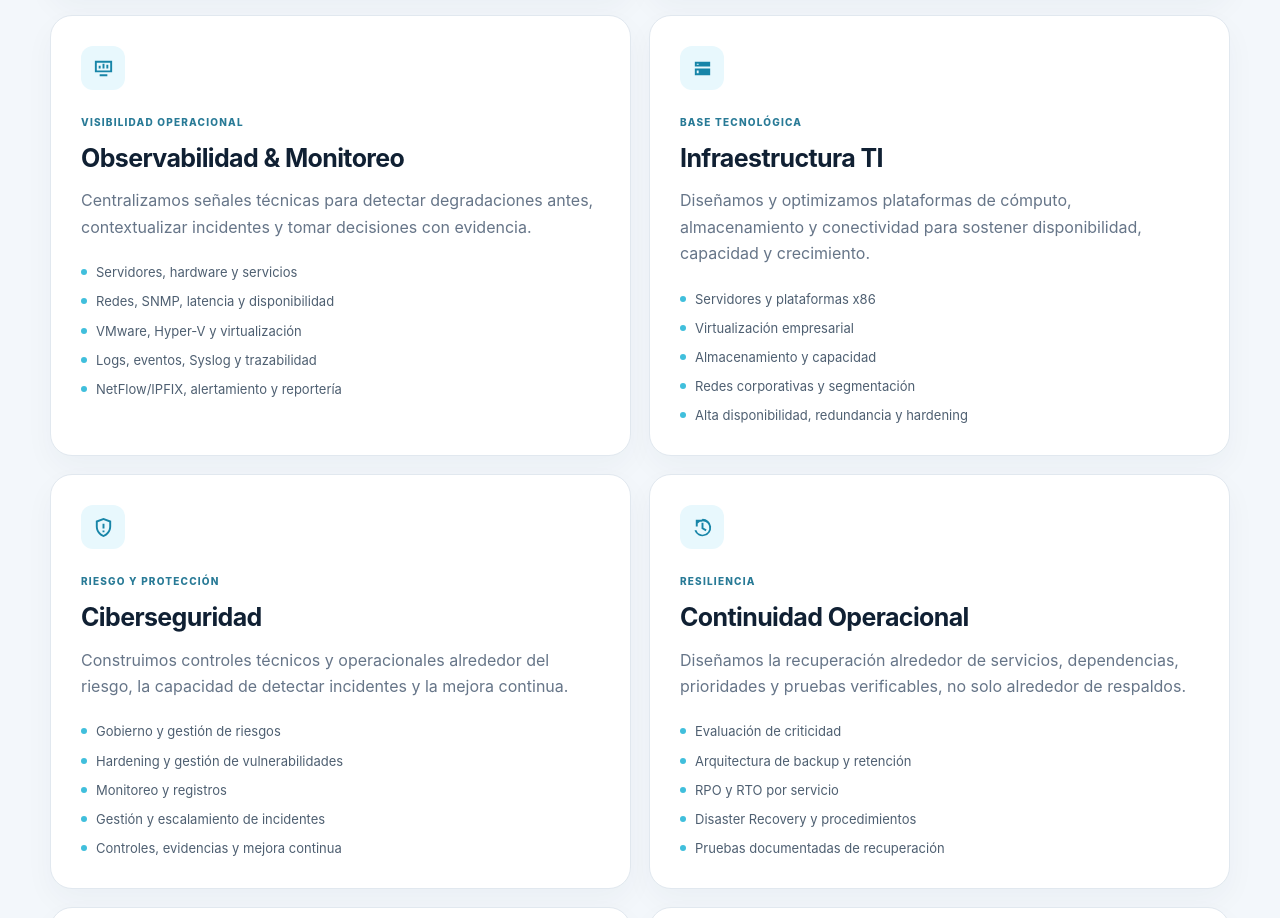
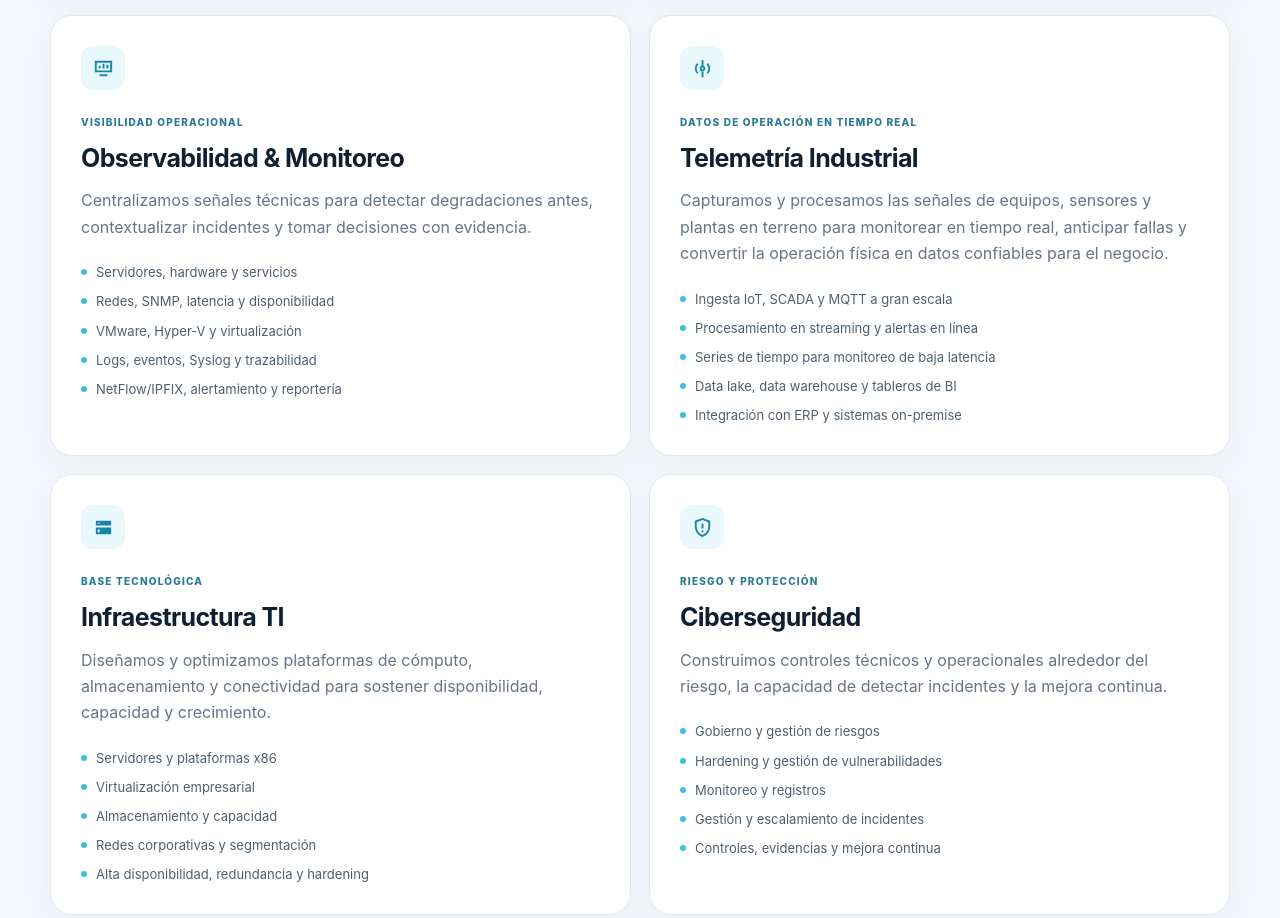
Before and after one commit to Blopatec/toren, a plain HTML site: page index.html in a window 1280 px wide. Shown: the part 2362-3280 px from the top of the page. Drawn offline with Linux system fonts and the light colour scheme.

Commit message:
Update index.html

```diff
--- a/index.html
+++ b/index.html
@@ -4,7 +4,7 @@
   <meta charset="utf-8">
   <meta name="viewport" content="width=device-width,initial-scale=1">
   <title>Toren | Soluciones y Servicios de Tecnología para Empresas</title>
-  <meta name="description" content="Toren integra automatización, inteligencia artificial, desarrollo de software, observabilidad, infraestructura, ciberseguridad, continuidad operacional y servicios administrados para empresas en Chile.">
+  <meta name="description" content="Toren integra automatización, inteligencia artificial, desarrollo de software, observabilidad, infraestructura, ciberseguridad, continuidad operacional, telemetría industrial y servicios administrados para empresas en Chile.">
   <meta name="theme-color" content="#08172d">
   <meta name="robots" content="index,follow,max-image-preview:large">
   <link rel="canonical" href="https://www.toren.cl/">
@@ -108,7 +108,7 @@
         </div>
       </div>
       <div class="container tech-strip" aria-label="Capacidades tecnológicas">
-        <span>RPA</span><span>IA Generativa</span><span>Machine Learning</span><span>VMware</span><span>Windows & Linux</span><span>SNMP</span><span>NetFlow / IPFIX</span><span>Web & Mobile</span>
+        <span>RPA</span><span>IA Generativa</span><span>Machine Learning</span><span>VMware</span><span>Windows & Linux</span><span>SNMP</span><span>NetFlow / IPFIX</span><span>IoT · SCADA · MQTT</span><span>Web & Mobile</span>
       </div>
     </section>
 
@@ -182,7 +182,23 @@
             </ul>
           </article>
 
-          <article class="solution-card reveal">
+		  <article class="solution-card reveal">
+            <div class="icon-box" aria-hidden="true">
+              <svg viewBox="0 0 24 24"><path d="M11 3h2v6.1a3 3 0 1 1-2 0zm1 8a1 1 0 1 0 0 2 1 1 0 0 0 0-2zM6.3 6.3l1.4 1.4a6 6 0 0 0 0 8.6l-1.4 1.4a8 8 0 0 1 0-11.4zm11.4 0a8 8 0 0 1 0 11.4l-1.4-1.4a6 6 0 0 0 0-8.6zM11 15h2v6h-2z"/></svg>
+            </div>
+            <p class="card-tag">Datos de operación en tiempo real</p>
+            <h3>Telemetría Industrial</h3>
+            <p>Capturamos y procesamos las señales de equipos, sensores y plantas en terreno para monitorear en tiempo real, anticipar fallas y convertir la operación física en datos confiables para el negocio.</p>
+            <ul>
+              <li>Ingesta IoT, SCADA y MQTT a gran escala</li>
+              <li>Procesamiento en streaming y alertas en línea</li>
+              <li>Series de tiempo para monitoreo de baja latencia</li>
+              <li>Data lake, data warehouse y tableros de BI</li>
+              <li>Integración con ERP y sistemas on-premise</li>
+            </ul>
+          </article>
+
+		  <article class="solution-card reveal">
             <div class="icon-box" aria-hidden="true">
               <svg viewBox="0 0 24 24"><path d="M4 5h16v5H4zm2 2v1h2V7zm-2 5h16v7H4zm2 2v3h2v-3zm5 0h7v2h-7z"/></svg>
             </div>
@@ -408,6 +424,7 @@
               <option>IA y automatización</option>
               <option>Desarrollo de software e integración</option>
               <option>Observabilidad y monitoreo</option>
+			  <option>Telemetría industrial</option>
               <option>Infraestructura TI</option>
               <option>Optimización de Bases de Datos</option>
 			        <option>Gestión de Servidores</option>
@@ -447,6 +464,7 @@
         <a href="#soluciones">Automatización & IA</a>
         <a href="#soluciones">Software & Integración</a>
         <a href="#soluciones">Infraestructura & Observabilidad</a>
+		<a href="#soluciones">Telemetría Industrial</a>
         <a href="#soluciones">Ciberseguridad & Continuidad</a>
       </div>
       <div>
```
